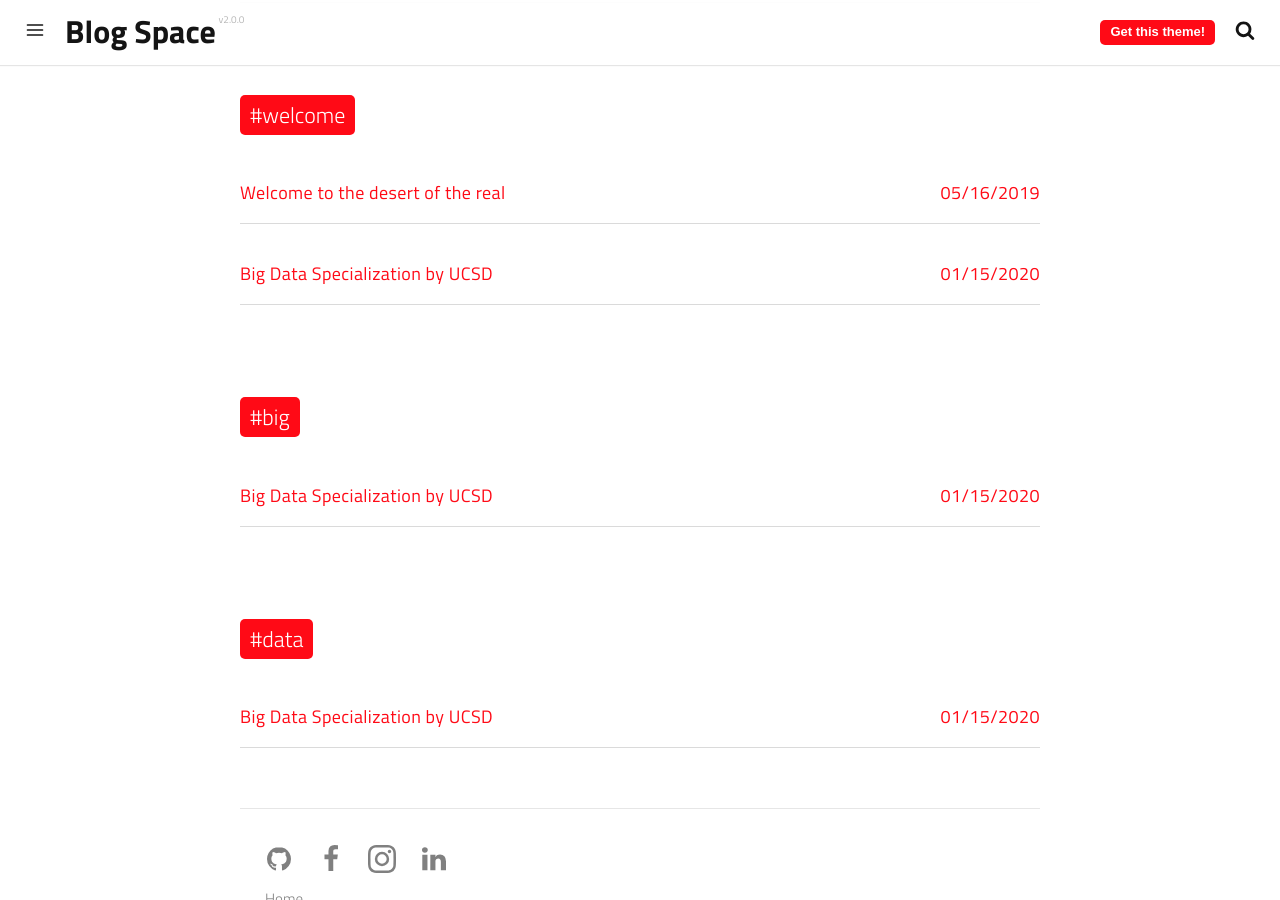
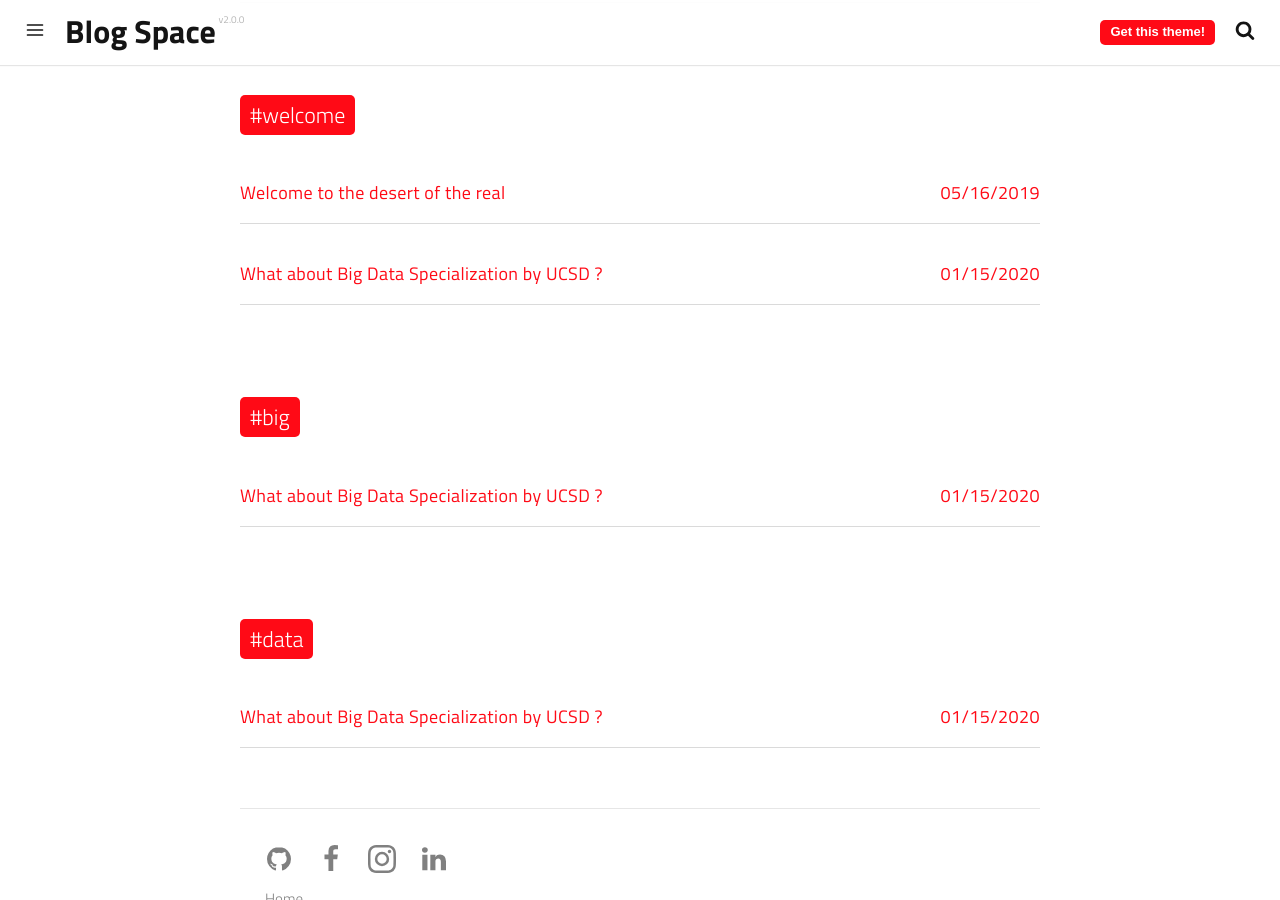
Before and after one commit to DeshanLokuge/DeshanLokuge.github.io, a Jekyll site: the page built from tags.html, in a window 1280 px wide and 900 px high, scrolled down 7651 px. Built offline with Jekyll 4.4.1, drawn with Linux system fonts in a browser that asks for light colours; a script that is not in the unit is left out; some of the changed text lies outside the part shown.

Commit message:
Changes to the analytical overview UCSD

```diff
--- a/_posts/2020-01-15-big-data-ucsd-2.md
+++ b/_posts/2020-01-15-big-data-ucsd-2.md
@@ -1,7 +1,7 @@
 ---
-date: 2020-01-15 00:21
+date: 2020-01-15 11:07
 layout: post
-title: Big Data Specialization by UCSD
+title: What about Big Data Specialization by UCSD ?
 subtitle: An analytical overview of the UCSD Big Data Specialization
 description: Analytical review of the course and its content
 image: /assets/img/uploads/bigdata1.png
```
